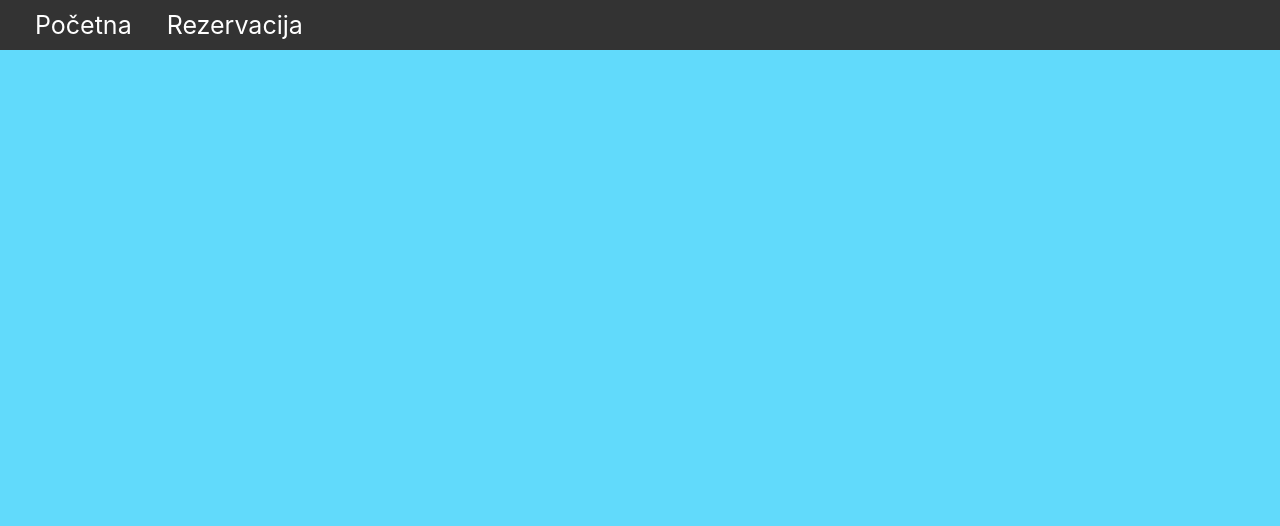
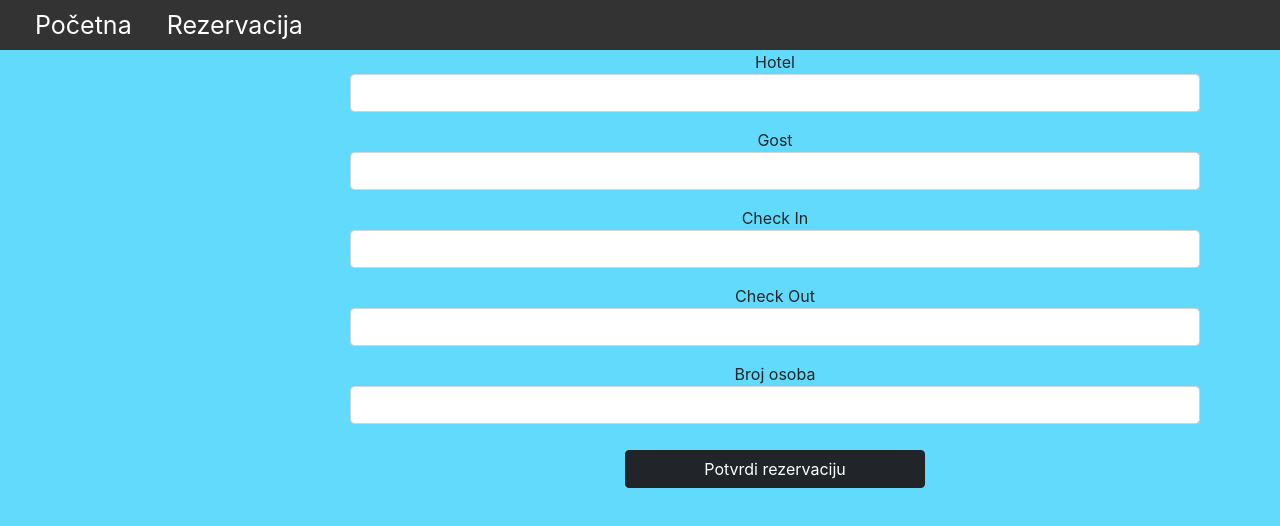
Before and after one commit to vukDjedovic/ReactDomaciITEH, a React (Create React App) app: page /rezervacija in a window 1280 px wide. Shown: the top 526 px of the page. Built offline with nearby package versions, Linux system fonts and the light colour scheme; the HTML template or start-up script is replaced by a standard one.

Commit message:
Forma za kreiranje rezervacije, vrednost hotela se dobija iz nad komponente

```diff
--- a/src/App.css
+++ b/src/App.css
@@ -110,3 +110,13 @@ li a:hover {
 #naslovhotel{
   margin-left: 65px;
 }
+
+#rezfrm{
+  width: 850px;
+  margin-left: 350px;
+}
+
+#potvrda{
+  margin-top: 10px;
+  width: 300px;
+}
--- a/src/komponente/IzborHotela.js
+++ b/src/komponente/IzborHotela.js
@@ -1,5 +1,9 @@
+import {Link} from 'react-router-dom';
+import {useState} from 'react'
 
 function IzborHotela(props){
+
+    const [izbor, setIzbor] = useState();
 
     return (
         <div>
@@ -7,7 +11,7 @@ function IzborHotela(props){
             <div id="izborhoteladiv">
                 <h3 id="naslovhotel">Izaberite hotel</h3>
 
-                <select className="form-select" id="izborselect">
+                <select className="form-select" id="izborselect" onChange={e => setIzbor(e.target.value)}>
                 {props.hoteli.map(h => {
                     return (
                         <option key={h.destinationId} value={h.name}>{h.name}</option>
@@ -15,7 +19,7 @@ function IzborHotela(props){
                 })}
                 </select>
 
-            <button type="button" className="btn btn-dark" id="dugmerezervacija">Rezerviši</button>
+            <Link to={"/rezervacija"} state={izbor}><button type="button" className="btn btn-dark" id="dugmerezervacija">Rezerviši</button></Link>
 
             </div>
 
--- /dev/null
+++ b/src/komponente/RezervacijaKomp.js
@@ -0,0 +1,55 @@
+import { useState } from "react";
+
+function RezervacijaKomp(props){
+
+    const [hotel, setHotel] = useState(props.hotel);
+    const [gost, setGost] = useState('');
+    const [checkIn, setCheckIn] = useState('');
+    const [checkOut, setCheckOut] = useState('');
+    const [brOsoba, setBrOsoba] = useState('');
+
+
+    return (
+        <div>
+
+<div id="rezfrm">
+
+    <div>
+    <label>Hotel</label>
+    <input type="text" className="form-control mb-3" onChange={e => setHotel(e.target.value)} value={hotel}/>
+    </div>
+
+    <div>
+    <label>Gost</label>
+    <input type="text" className="form-control mb-3" onChange={e => setGost(e.target.value)} value={gost}/>
+    </div>
+
+    <div>
+    <label>Check In</label>
+    <input type="text" className="form-control mb-3" onChange={e => setCheckIn(e.target.value)} value={checkIn}/>
+    </div>
+
+    <div>
+    <label>Check Out</label>
+    <input type="number" className="form-control mb-3" onChange={e => setCheckOut(e.target.value)} value={checkOut}/>
+    </div>
+
+    <label>Broj osoba</label>
+    <input type="text" className="form-control mb-3" onChange={e => setBrOsoba(e.target.value)} value={brOsoba}/>
+
+
+    <button type="button" className="btn btn-dark" id="potvrda">Potvrdi rezervaciju</button>
+
+
+</div>
+
+
+
+
+
+
+        </div>
+    )
+}
+
+export default RezervacijaKomp;
--- a/src/page/Rezervacija.js
+++ b/src/page/Rezervacija.js
@@ -1,9 +1,16 @@
 import Meni from "../komponente/Meni";
+import {useLocation, useNavigate} from 'react-router-dom';
+import RezervacijaKomp from "../komponente/RezervacijaKomp";
 
 function Rezervacija(){
+
+    const location = useLocation();
+
     return (
         <div>
             <Meni />
+
+            <RezervacijaKomp hotel={location.state} />
         </div>
     )
 }
```
